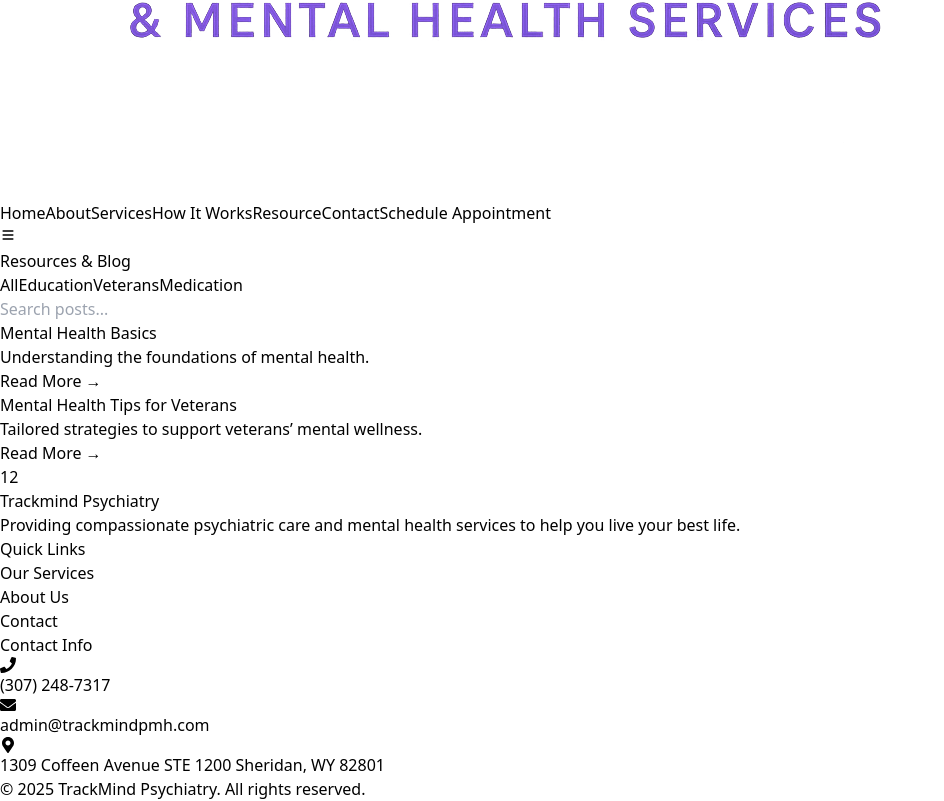
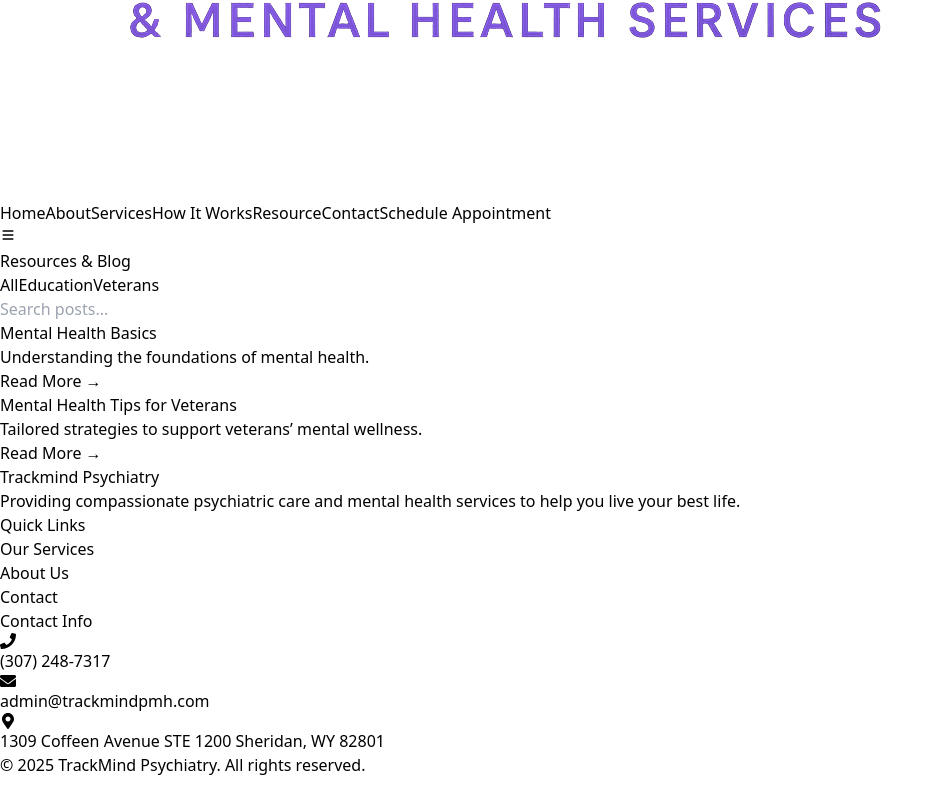
Before and after one commit to ford69/trackmind-teleheath, a React (Vite) app: page /resource in a window 1280 px wide. Shown: the part 847-1648 px from the top of the page, without its empty margins (0-944 px from the left). After the commit the page ends 1624 px from the top, so only its background shows below. Built offline with nearby package versions, Linux system fonts and the light colour scheme.

Commit message:
trackmind images update

```diff
--- a/src/pages/Home.jsx
+++ b/src/pages/Home.jsx
@@ -129,7 +129,7 @@
             data-aos="fade-right"
           >
             <img
-              src="images/WWA.jpg"
+              src="/images/tele-health-1.jpg"
               alt="Trackmind Team"
               className="rounded-2xl shadow-lg object-cover w-full h-full max-h-[450px]"
             />
@@ -321,7 +321,7 @@
             </div>
             <div className="rounded-2xl overflow-hidden shadow-2xl transform hover:scale-105 transition duration-300">
               <img
-                src="https://images.unsplash.com/photo-1576091160399-112ba8d25d1d?auto=format&fit=crop&q=80&w=2070"
+                src="/images/tele-health.jpg"
                 alt="Mental health professional"
                 className="w-full h-full object-cover"
               />
--- a/src/pages/Resource.jsx
+++ b/src/pages/Resource.jsx
@@ -28,14 +28,14 @@
     ),
     date: '2024-05-02',
   },
-  {
-    id: 'medication-management',
-    title: 'Medication Management Insights',
-    category: 'Medication',
-    summary: 'What to know about safely managing psychiatric meds.',
-    content: 'Full article on medication management...',
-    date: '2024-05-03',
-  },
+  // {
+  //   id: 'medication-management',
+  //   title: 'Medication Management Insights',
+  //   category: 'Medication',
+  //   summary: 'What to know about safely managing psychiatric meds.',
+  //   content: 'Full article on medication management...',
+  //   date: '2024-05-03',
+  // },
   // Add more posts as needed
 ];
 
@@ -55,7 +55,7 @@
   const indexOfFirstPost = indexOfLastPost - postsPerPage;
   const currentPosts = filtered.slice(indexOfFirstPost, indexOfLastPost);
 
-  const categories = ['All', 'Education', 'Veterans', 'Medication'];
+  const categories = ['All', 'Education', 'Veterans'];
 
   const paginate = (pageNumber) => setCurrentPage(pageNumber);
 
--- a/src/pages/ResourceDetail.jsx
+++ b/src/pages/ResourceDetail.jsx
@@ -70,14 +70,14 @@
     ),
     date: '2024-05-02',
   },
-  {
-    id: 'medication-management',
-    title: 'Medication Management Insights',
-    category: 'Medication',
-    summary: 'What to know about safely managing psychiatric meds.',
-    content: 'Full article on medication management...',
-    date: '2024-05-03',
-  },
+  // {
+  //   id: 'medication-management',
+  //   title: 'Medication Management Insights',
+  //   category: 'Medication',
+  //   summary: 'What to know about safely managing psychiatric meds.',
+  //   content: 'Full article on medication management...',
+  //   date: '2024-05-03',
+  // },
 ];
 
 const ResourceDetail = () => {
```
Also changed, not shown: public/images/tele-health-1.jpg (added), public/images/tele-health.jpg (added).
